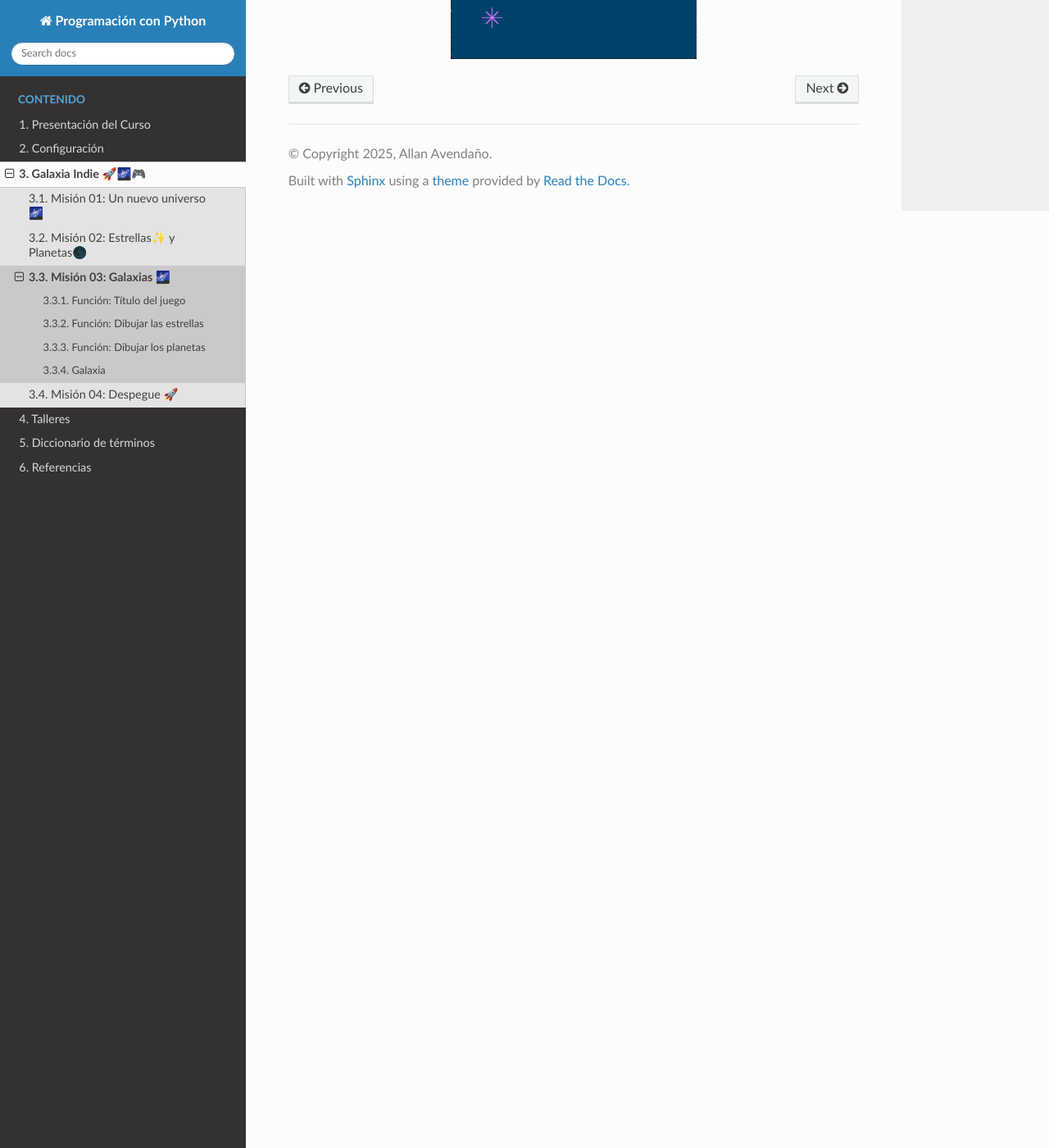
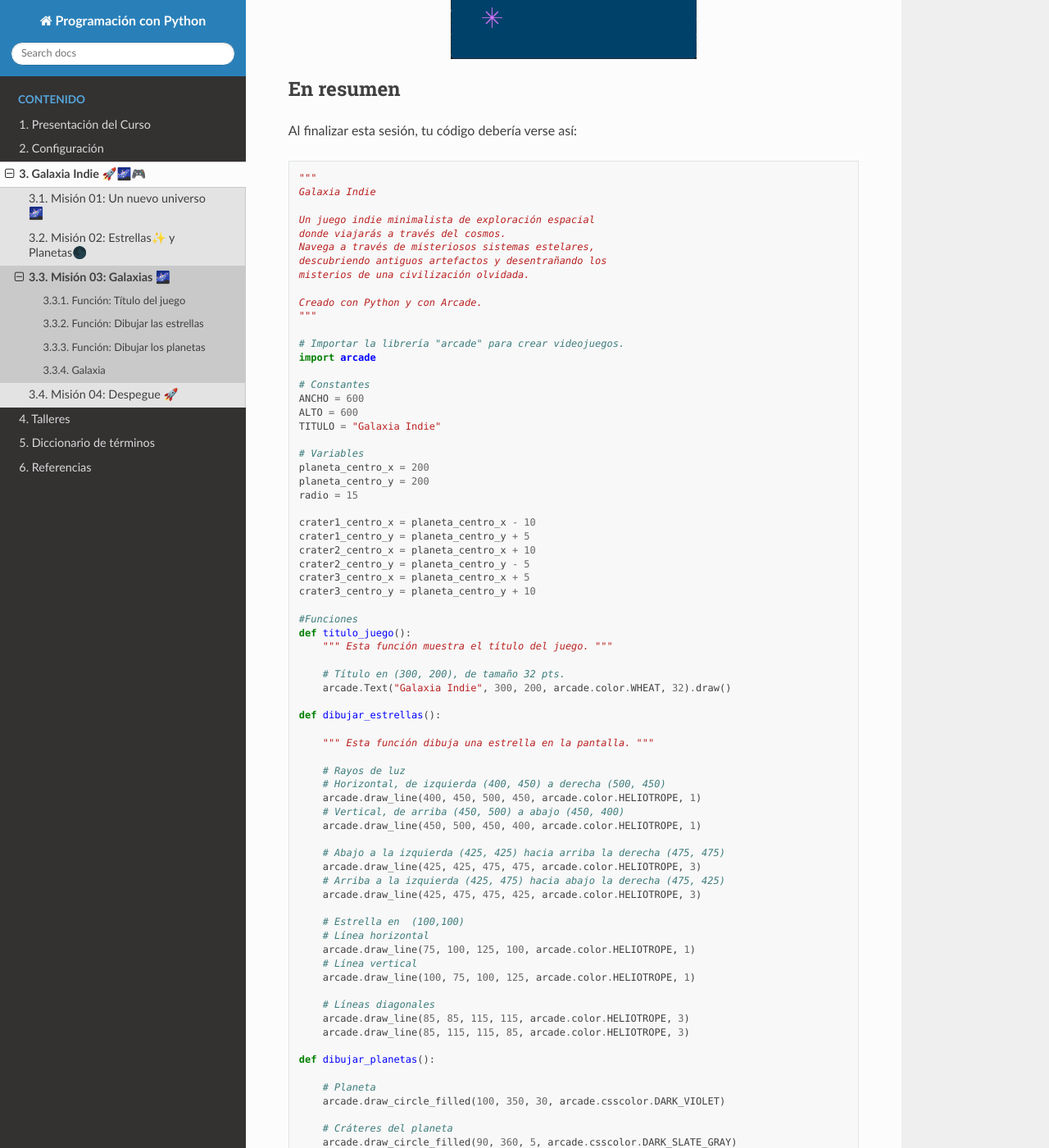
Before and after one commit to aavendan/programacion-python, a Sphinx documentation site: the page built from docs/source/sesiones/sesion03.rst, in a window 1280 px wide and 1400 px high, scrolled down 5089 px. Shown: the whole window at 82% size. Built offline with Sphinx 7.4.7 and the Read the Docs theme 3.1.0, drawn with Linux system fonts in a browser that asks for light colours; some of the changed text lies outside the part shown.

Commit message:
en resumen

```diff
--- a/docs/source/sesiones/sesion03.rst
+++ b/docs/source/sesiones/sesion03.rst
@@ -140,13 +140,13 @@
 Escribe la función :py:func:`dibujar_estrellas()` y pega el código anterior dentro de la función
 
 .. code-block:: python
-   :caption: Función dibujar_estrella
+   :caption: Función dibujar_estrellas
 
     # Funciones
     def titulo_juego():
         ...
 
-    def dibujar_estrella():
+    def dibujar_estrellas():
 
         """ Esta función dibuja una estrella en la pantalla. """
 
@@ -177,7 +177,7 @@
 .. rubric:: 3. Llama a la función
   :heading-level: 2
 
-Llama a la función :py:func:`dibujar_estrella()` en lugar donde se encontraban las instrucciones anteriores.
+Llama a la función :py:func:`dibujar_estrellas()` en lugar donde se encontraban las instrucciones anteriores.
 
 .. code-block:: python
 
@@ -228,3 +228,118 @@
    :width: 300
    :figclass: align-center
    :alt: Texto
+
+.. rubric:: En resumen
+  :heading-level: 2
+
+Al finalizar esta sesión, tu código debería verse así:
+
+.. code-block:: python
+
+  """
+  Galaxia Indie
+
+  Un juego indie minimalista de exploración espacial
+  donde viajarás a través del cosmos.
+  Navega a través de misteriosos sistemas estelares,
+  descubriendo antiguos artefactos y desentrañando los
+  misterios de una civilización olvidada.
+
+  Creado con Python y con Arcade.
+  """
+
+  # Importar la librería "arcade" para crear videojuegos.
+  import arcade
+
+  # Constantes
+  ANCHO = 600
+  ALTO = 600
+  TITULO = "Galaxia Indie"
+
+  # Variables
+  planeta_centro_x = 200
+  planeta_centro_y = 200
+  radio = 15
+
+  crater1_centro_x = planeta_centro_x - 10
+  crater1_centro_y = planeta_centro_y + 5
+  crater2_centro_x = planeta_centro_x + 10
+  crater2_centro_y = planeta_centro_y - 5
+  crater3_centro_x = planeta_centro_x + 5
+  crater3_centro_y = planeta_centro_y + 10
+
+  #Funciones
+  def titulo_juego():
+      """ Esta función muestra el título del juego. """
+
+      # Título en (300, 200), de tamaño 32 pts.
+      arcade.Text("Galaxia Indie", 300, 200, arcade.color.WHEAT, 32).draw()
+
+  def dibujar_estrellas():
+
+      """ Esta función dibuja una estrella en la pantalla. """
+
+      # Rayos de luz
+      # Horizontal, de izquierda (400, 450) a derecha (500, 450)
+      arcade.draw_line(400, 450, 500, 450, arcade.color.HELIOTROPE, 1)
+      # Vertical, de arriba (450, 500) a abajo (450, 400)
+      arcade.draw_line(450, 500, 450, 400, arcade.color.HELIOTROPE, 1)
+
+      # Abajo a la izquierda (425, 425) hacia arriba la derecha (475, 475)
+      arcade.draw_line(425, 425, 475, 475, arcade.color.HELIOTROPE, 3)
+      # Arriba a la izquierda (425, 475) hacia abajo la derecha (475, 425)
+      arcade.draw_line(425, 475, 475, 425, arcade.color.HELIOTROPE, 3)
+
+      # Estrella en  (100,100)
+      # Línea horizontal
+      arcade.draw_line(75, 100, 125, 100, arcade.color.HELIOTROPE, 1)
+      # Línea vertical
+      arcade.draw_line(100, 75, 100, 125, arcade.color.HELIOTROPE, 1)
+
+      # Líneas diagonales
+      arcade.draw_line(85, 85, 115, 115, arcade.color.HELIOTROPE, 3)
+      arcade.draw_line(85, 115, 115, 85, arcade.color.HELIOTROPE, 3)
+
+  def dibujar_planetas():
+
+      # Planeta
+      arcade.draw_circle_filled(100, 350, 30, arcade.csscolor.DARK_VIOLET)
+
+      # Cráteres del planeta
+      arcade.draw_circle_filled(90, 360, 5, arcade.csscolor.DARK_SLATE_GRAY)
+      arcade.draw_circle_filled(110, 355, 4, arcade.csscolor.DARK_SLATE_GRAY)
+      arcade.draw_circle_filled(95, 340, 3, arcade.csscolor.DARK_SLATE_GRAY)
+
+      # Planeta en (200,200)
+      # Planeta Gris
+      arcade.draw_circle_filled( planeta_centro_x, planeta_centro_y, radio, arcade.csscolor.GRAY)
+
+      # Cráteres del planeta
+      arcade.draw_circle_filled(crater1_centro_x, crater1_centro_y, 3, arcade.csscolor.DARK_GRAY)
+      arcade.draw_circle_filled(crater2_centro_x, crater2_centro_y, 3, arcade.csscolor.DARK_GRAY)
+      arcade.draw_circle_filled(crater3_centro_x, crater3_centro_y, 2, arcade.csscolor.DARK_GRAY)
+
+
+  # Crear una ventana de 600x600 píxeles con el título "Galaxia Indie"
+  arcade.open_window( ANCHO, ALTO, TITULO )
+
+  # Establecer el color de fondo de la ventana
+  arcade.set_background_color( arcade.color.DARK_IMPERIAL_BLUE )
+
+  # Inicio del dibujo
+  arcade.start_render()
+
+  # (Aquí irá el código para dibujar)
+
+  dibujar_estrellas()
+
+  dibujar_planetas()
+
+  # Título en (300, 200), de tamaño 32 pts.
+  titulo_juego()
+
+  # Fin del dibujo
+  arcade.finish_render()
+
+  # Inicia el bucle principal del juego que mantiene la ventana abierta
+  arcade.run()
```
Also changed, not shown: other parts of docs/source/sesiones/sesion03.rst (+3 -3 lines).
